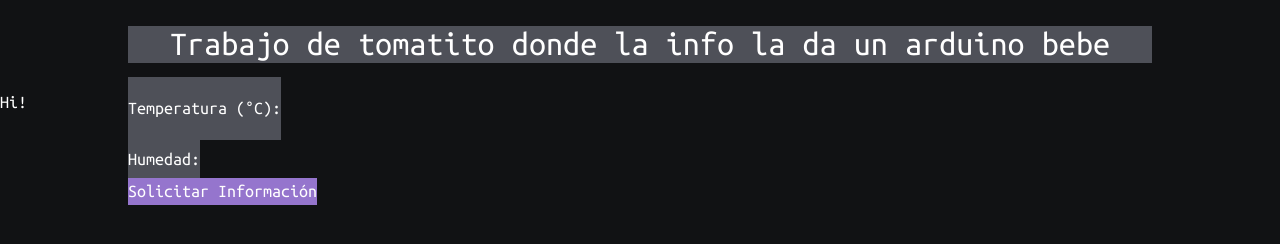
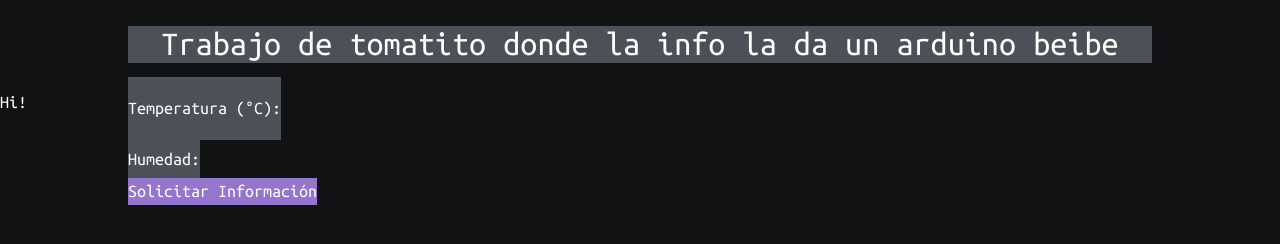
Before and after one commit to vfvon/sitio, a plain HTML site: page index.html in a window 1280 px wide. Drawn offline with nearby package versions, Linux system fonts and the light colour scheme.

Commit message:
Update index.html

```diff
--- a/index.html
+++ b/index.html
@@ -12,7 +12,7 @@
     <body class="body">
         <center>
             <div class="content">
-                <h4>Trabajo de tomatito donde la info la da un arduino bebe</h4>
+                <h4>Trabajo de tomatito donde la info la da un arduino beibe</h4>
 
                 <div class="left self" style="position: absolute;">
                     <p>Temperatura (°C): </p>
```
